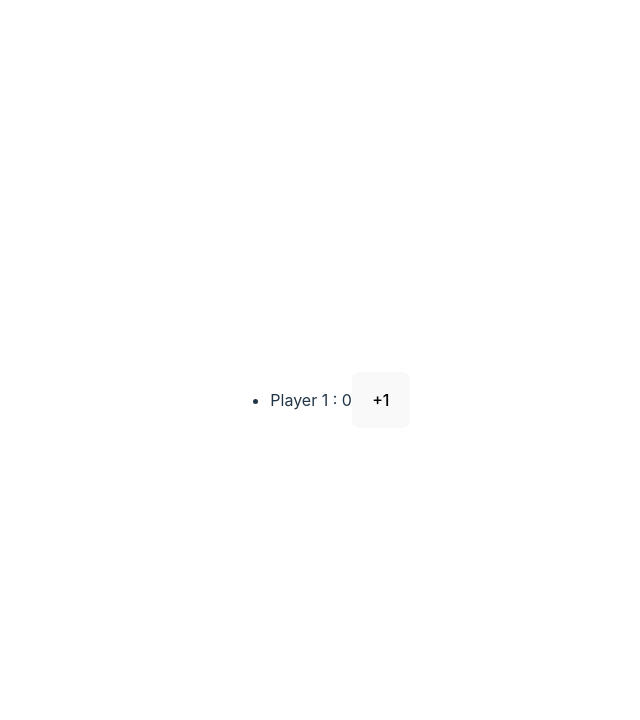
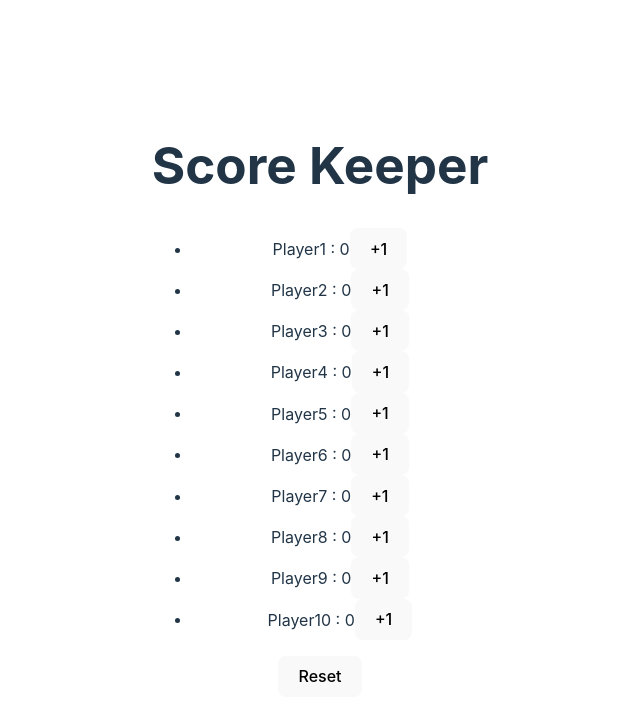
Before and after one commit to pouryourlove/react-vite, a React (Vite) app: page / in a window 1280 px wide. Shown: the top 720 px of the page, without its empty margins (320-960 px from the left). Built offline with nearby package versions, Linux system fonts and the light colour scheme.

Commit message:
exercise completed

```diff
--- a/src/App.jsx
+++ b/src/App.jsx
@@ -59,7 +59,7 @@
 function App() {
   return (
     <div>
-      <ScoreExercise numPlayer={4} />
+      <ScoreExercise numPlayers={10} target={3} />
       {/* <EmojiClicker /> */}
       {/* <ScoreKeeper /> */}
       {/* <Dumbo /> */}
--- a/src/ScoreExercise.jsx
+++ b/src/ScoreExercise.jsx
@@ -1,16 +1,41 @@
 import { useState } from "react";
 
-export default function ScoreExercise() {
-  const [num, setNum] = useState(0);
-  function increment() {
-    setNum((oldScores) => oldScores + 1);
-  }
+export default function ScoreExercise({ numPlayers = 3, target = 5 }) {
+  const [scores, setScores] = useState(new Array(numPlayers).fill(0));
+  // const incrementScore = (idx) => {
+  //   setScores((prevScores) => {
+  //     const copy = [...prevScores];
+  //     copy[idx] += 1;
+  //     return copy;
+  //   });
+  // };
+  const incrementScore = (idx) => {
+    setScores((prevScores) => {
+      return prevScores.map((score, i) => {
+        if (i === idx) return score + 1;
+        return score;
+      });
+    });
+  };
+
+  const reset = () => {
+    setScores(new Array(numPlayers).fill(0));
+  };
   return (
-    <div style={{ display: "flex" }}>
+    <div>
+      <h1>Score Keeper</h1>
       <ul>
-        <li>Player 1 : {num}</li>
+        {scores.map((score, idx) => {
+          return (
+            <li key={idx}>
+              Player{idx + 1} : {score}
+              <button onClick={() => incrementScore(idx)}>+1</button>
+              {score >= target && "WINNER!"}
+            </li>
+          );
+        })}
       </ul>
-      <button onClick={increment}>+1</button>
+      <button onClick={reset}>Reset </button>
     </div>
   );
 }
```
